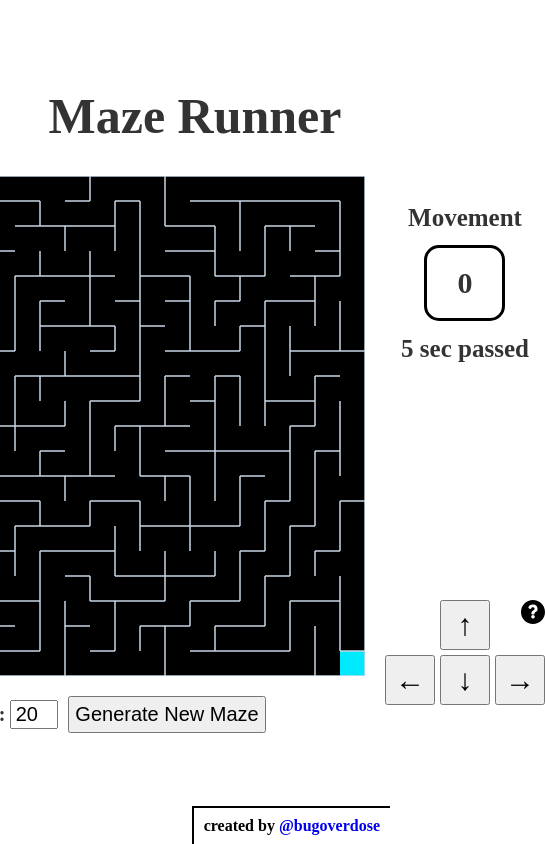
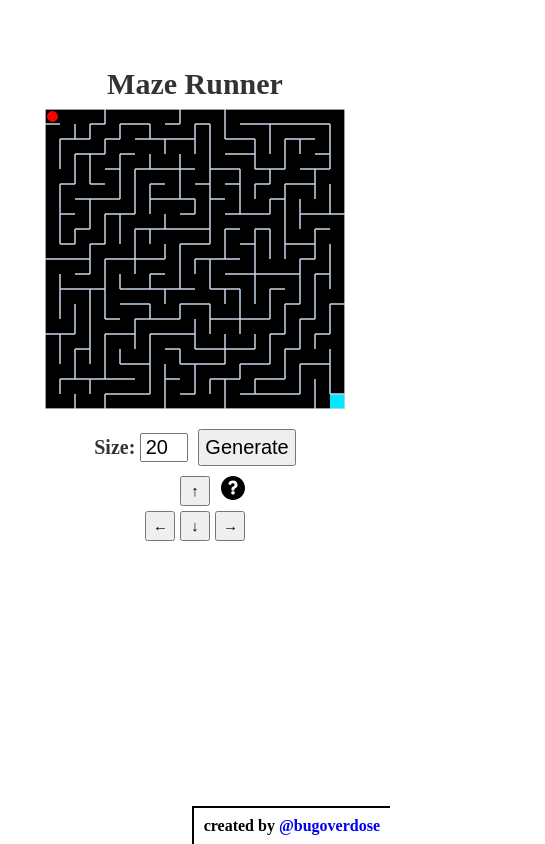
Before and after one commit to bugoverdose/maze-runner, a React (Create React App) app: page / in a window 390 px wide. Shown: the whole page, 545 px wide, since content can reach past the window. Built offline with nearby package versions, Linux system fonts and the light colour scheme.

Commit message:
feat: basic responsive design

```diff
--- a/src/components/MazeRunner.tsx
+++ b/src/components/MazeRunner.tsx
@@ -5,7 +5,12 @@ import { Maze } from "../domains/Maze";
 import { generateMazeStructure } from "../logic/generate-maze-structure";
 import { movePlayer } from "../logic/is-movable";
 import { endPosition, startPosition } from "../logic/paint-wall-info";
-import { CELL_SIZE } from "../styles/constants";
+import {
+  RESPONSIVE_CELL_SIZE,
+  device,
+  GENERATE_NEW_MAZE,
+  MOVEMENT,
+} from "../styles/constants";
 import { QuestionMarkLogo } from "./QuestionMarkLogo";
 
 const Container = styled.div`
@@ -20,24 +25,51 @@ const Container = styled.div`
 `;
 
 const Header = styled.header`
+  font-weight: 800;
+
+  @media ${device.mobileS} {
+    font-size: 30px;
+    margin-bottom: 0px;
+  }
+
+  @media ${device.mobileL} {
+    font-size: 40px;
+    margin-bottom: 5px;
+  }
+
+  @media ${device.bigScreen} {
     font-size: 50px;
-  font-weight: 800;
     margin-bottom: 15px;
+  }
 `;
 
 const Wrapper = styled.div`
   display: flex;
-  flex-direction: row;
   justify-content: center;
   align-items: center;
   width: auto;
   height: auto;
+
+  @media ${device.mobileS} {
+    flex-direction: column;
+  }
+
+  @media ${device.mobileL} {
+    flex-direction: row;
+  }
 `;
 
 const MazeContainer = styled.div`
   display: flex;
   flex-direction: column;
+
+  @media ${device.mobileS} {
+    padding: 10px;
+  }
+
+  @media ${device.bigScreen} {
     padding: 20px;
+  }
 `;
 
 const Canvas = styled.canvas`
@@ -78,6 +110,11 @@ const PlayContainer = styled.div<{ canvasSize: number }>`
 `;
 
 const MovementCountBox = styled.div`
+  @media ${device.mobileS} {
+    display: none;
+  }
+
+  @media ${device.mobileL} {
     display: flex;
     flex-direction: column;
     align-items: center;
@@ -90,20 +127,44 @@ const MovementCountBox = styled.div`
       margin: 15px 0;
       font-size: 30px;
     }
+  }
 `;
 
 const ControlPanel = styled.div`
   display: grid;
+  gap: 5px;
+
+  @media ${device.mobileS} {
+    grid-template-columns: repeat(3, 30px);
+    grid-template-rows: repeat(2, 30px);
+  }
+
+  @media ${device.mobileL} {
+    grid-template-columns: repeat(3, 40px);
+    grid-template-rows: repeat(2, 40px);
+  }
+
+  @media ${device.bigScreen} {
     grid-template-columns: repeat(3, 50px);
     grid-template-rows: repeat(2, 50px);
-  gap: 5px;
+  }
 `;
 
 const ControlBtn = styled.input.attrs({ type: "button" })`
   height: 100%;
   width: 100%;
+  font-weight: 800;
+  @media ${device.mobileS} {
+    font-size: 15px;
+  }
+
+  @media ${device.mobileL} {
+    font-size: 25px;
+  }
+
+  @media ${device.bigScreen} {
     font-size: 30px;
-  font-weight: 800;
+  }
 `;
 
 const HelpBtn = styled.div`
@@ -119,12 +180,21 @@ const HelpBtn = styled.div`
 const HelpText = styled.span`
   display: none;
   position: absolute; // align itself to the closest relative father
-  top: -100px;
-  left: -300px;
+
   border-radius: 15px;
   border: 3px black solid;
   background-color: white;
   padding: 15px;
+
+  @media ${device.mobileS} {
+    top: -160px;
+    left: -180px;
+  }
+
+  @media ${device.mobileL} {
+    top: -100px;
+    left: -300px;
+  }
 `;
 
 const Popup = styled.div`
@@ -167,7 +237,9 @@ const MazeRunner = () => {
 
   const [mazeSize, _setMazeSize] = useState(20);
   const [mazeSizeInput, setMazeSizeInput] = useState(20);
-  const [canvasSize, _setCanvasSize] = useState(mazeSize * CELL_SIZE);
+  const [canvasSize, _setCanvasSize] = useState(
+    mazeSize * RESPONSIVE_CELL_SIZE()
+  );
 
   const [maze, _setMaze] = useState(
     generateMazeStructure(new Maze(), mazeSize)
@@ -246,10 +318,10 @@ const MazeRunner = () => {
     // 목적지: 특수한 배경. 벽들에 의해 덮어져야하므로 먼저
     context.fillStyle = theme.finishColor;
     context.fillRect(
-      (curMazeSize - 1) * CELL_SIZE,
-      (curMazeSize - 1) * CELL_SIZE,
-      CELL_SIZE,
-      CELL_SIZE
+      (curMazeSize - 1) * RESPONSIVE_CELL_SIZE(),
+      (curMazeSize - 1) * RESPONSIVE_CELL_SIZE(),
+      RESPONSIVE_CELL_SIZE(),
+      RESPONSIVE_CELL_SIZE()
     );
 
     // 미로 내의 벽들 색칠
@@ -267,8 +339,14 @@ const MazeRunner = () => {
               const [fromCol, fromRow] = startPosition(idx, col, row);
               const [toCol, toRow] = endPosition(idx, col, row);
               context.beginPath();
-              context.moveTo(fromCol * CELL_SIZE, fromRow * CELL_SIZE);
-              context.lineTo(toCol * CELL_SIZE, toRow * CELL_SIZE);
+              context.moveTo(
+                fromCol * RESPONSIVE_CELL_SIZE(),
+                fromRow * RESPONSIVE_CELL_SIZE()
+              );
+              context.lineTo(
+                toCol * RESPONSIVE_CELL_SIZE(),
+                toRow * RESPONSIVE_CELL_SIZE()
+              );
               context.stroke();
             }
           }
@@ -281,9 +359,9 @@ const MazeRunner = () => {
     context.strokeStyle = theme.playerColor;
     context.beginPath();
     context.arc(
-      curMaze.player.col * CELL_SIZE + CELL_SIZE / 2,
-      curMaze.player.row * CELL_SIZE + CELL_SIZE / 2,
-      Math.floor(CELL_SIZE / 2) - 2,
+      curMaze.player.col * RESPONSIVE_CELL_SIZE() + RESPONSIVE_CELL_SIZE() / 2,
+      curMaze.player.row * RESPONSIVE_CELL_SIZE() + RESPONSIVE_CELL_SIZE() / 2,
+      Math.floor(RESPONSIVE_CELL_SIZE() / 2) - 2,
       0,
       2 * Math.PI
     );
@@ -333,7 +411,7 @@ const MazeRunner = () => {
     }
 
     setMazeSize(validMazeSize);
-    setCanvasSize(validMazeSize * CELL_SIZE);
+    setCanvasSize(validMazeSize * RESPONSIVE_CELL_SIZE());
 
     maze.player.reset();
     generateMaze();
@@ -397,14 +475,14 @@ const MazeRunner = () => {
                 <ValueInput value={mazeSizeInput} onChange={onSizeChange} />
               </label>
 
-              <SubmitBtn>Generate New Maze</SubmitBtn>
+              <SubmitBtn>{GENERATE_NEW_MAZE}</SubmitBtn>
             </GeneratorForm>
           </MazeContainer>
           <PlayContainer canvasSize={Math.max(300, canvasSize)}>
             <MovementCountBox>
-              <span>Movement </span>
+              <span>{MOVEMENT}</span>
               <div>{moveCount}</div>
-              <span>{time} sec passed</span>
+              <span>{time} sec</span>
             </MovementCountBox>
             <ControlPanel>
               <div></div>
--- a/src/styles/constants.ts
+++ b/src/styles/constants.ts
@@ -1 +1,29 @@
-export const CELL_SIZE = 25;
+const MOBILE_S = 320;
+const MOBILE_L = 425;
+const BIG_SCREEN = 1024;
+
+export const size = {
+  mobileS: `${MOBILE_S}px`,
+  mobileL: `${MOBILE_L}px`,
+  bigScreen: `${BIG_SCREEN}px`,
+};
+
+export const device = {
+  mobileS: `(min-width: ${size.mobileS})`,
+  mobileL: `(min-width: ${size.mobileL})`,
+  bigScreen: `(min-width: ${size.bigScreen})`,
+};
+
+export const CELL_SIZE = 15;
+export const RESPONSIVE_CELL_SIZE = () => {
+  if (window.screen.width >= BIG_SCREEN) {
+    return 25;
+  }
+  if (window.screen.width >= MOBILE_L) {
+    return 15;
+  }
+  return 10;
+};
+
+export const GENERATE_NEW_MAZE = "Generate";
+export const MOVEMENT = "Moves";
```
Lines whose indentation alone changed are shown as unchanged.
